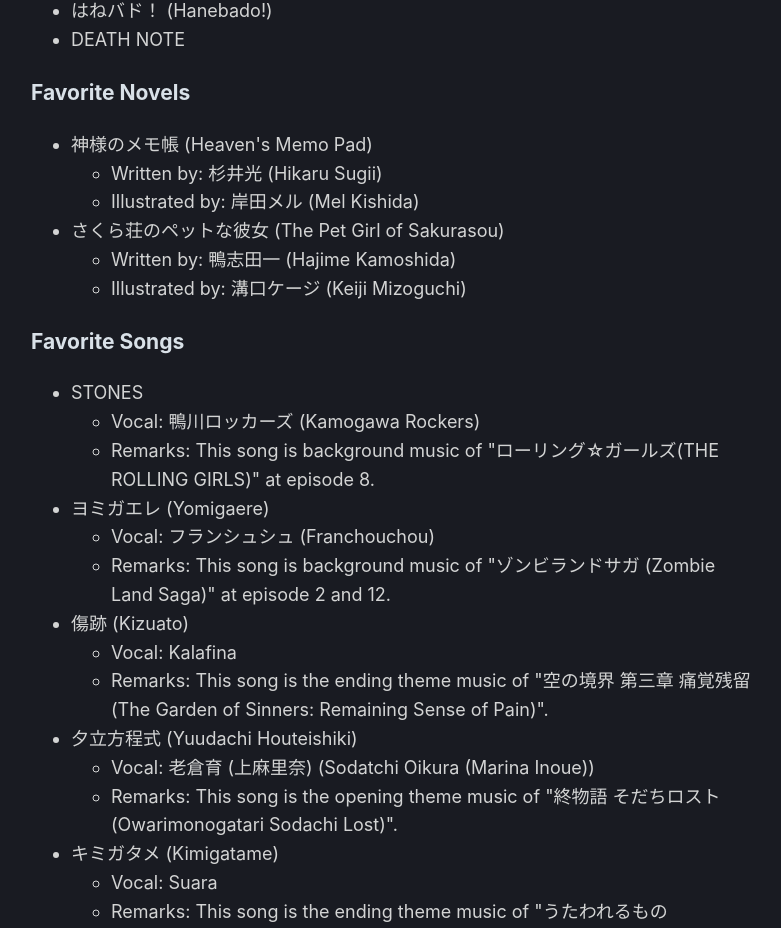
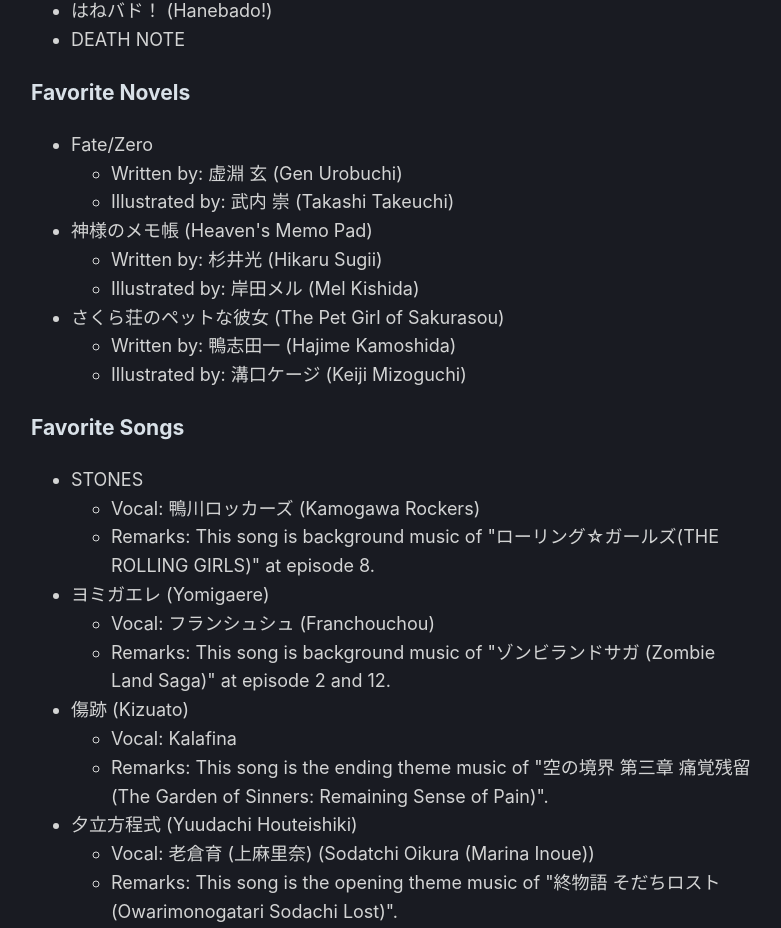
Before and after one commit to kira924age/kira924age.com, a Next.js app: page / in a window 1280 px wide. Shown: the part 918-1846 px from the top of the page, without its empty margins (249-1030 px from the left). Built offline with nearby package versions, Linux system fonts and the light colour scheme.

Commit message:
Update index.js

```diff
--- a/package.json
+++ b/package.json
@@ -11,6 +11,7 @@
     "next": "^10.1.3",
     "react": "16.13.1",
     "react-dom": "16.13.1",
-    "postcss": "8.2.10"
+    "postcss": "8.2.10",
+    "browserslist": ">=4.16.5"
   }
 }
--- a/pages/index.js
+++ b/pages/index.js
@@ -50,12 +50,17 @@ export default function Home() {
 
       <h3>Favorite Novels</h3>
       <ul>
-        <li key="1">神様のメモ帳 (Heaven's Memo Pad)</li>
+        <li key="1">Fate/Zero</li>
+        <ul>
+          <li key="1">Written by: 虚淵 玄 (Gen Urobuchi)</li>
+          <li key="2">Illustrated by: 武内 崇 (Takashi Takeuchi)</li>
+        </ul>
+        <li key="2">神様のメモ帳 (Heaven's Memo Pad)</li>
         <ul>
           <li key="1">Written by: 杉井光 (Hikaru Sugii)</li>
           <li key="2">Illustrated by: 岸田メル (Mel Kishida)</li>
         </ul>
-        <li key="2">さくら荘のペットな彼女 (The Pet Girl of Sakurasou)</li>
+        <li key="3">さくら荘のペットな彼女 (The Pet Girl of Sakurasou)</li>
         <ul>
           <li key="1">Written by: 鴨志田一 (Hajime Kamoshida)</li>
           <li key="2">Illustrated by: 溝口ケージ (Keiji Mizoguchi)</li>
```
